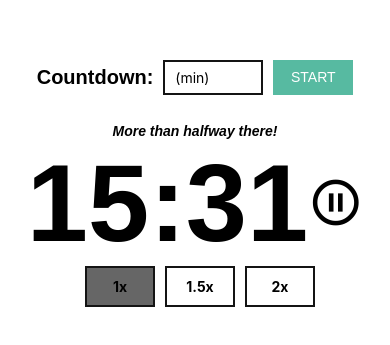
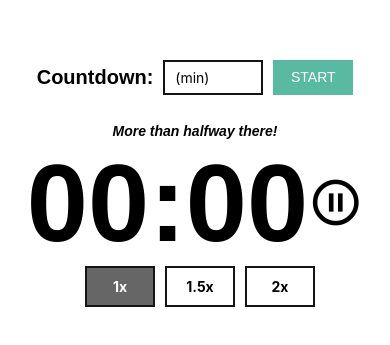
Before and after one commit to men32z/react-native-countdown-timer, a React Native app: screen / in a window 390 px wide. Shown: the part 239-584 px from the top of the page. Built offline with nearby package versions, Linux system fonts and the light colour scheme.

Commit message:
timer and speed working

```diff
--- a/App.js
+++ b/App.js
@@ -6,7 +6,7 @@ import rootReducer from './store/reducers';
 
 const initialState = {
   countdown: {
-    time:'15:31',
+    seconds: 0,
     message: '',
     messageClass: '',
     speed: 1,
--- a/components/CountdownForm.js
+++ b/components/CountdownForm.js
@@ -1,23 +1,67 @@
-import React from 'react';
+import React, {Component} from 'react';
 import {
   Text, TouchableHighlight, View, TextInput
 } from 'react-native';
 import styles from './styles/countdownform';
+import {connect} from 'react-redux';
+import {setSeconds, decrease} from '../store/actions';
 
-const CountdownForm = () => (
+class CountdownForm extends Component{
+  constructor(props){
+    super(props);
+    this.state = {
+      minutes: '',
+    }
+    this.handleClick = this.handleClick.bind(this);
+    this.play = this.play.bind(this);
+  }
+
+  handleClick(){
+    const {setSeconds} = this.props;
+    const {minutes} = this.state;
+    setSeconds(parseInt(minutes * 60));
+    setTimeout(()=>{this.play();}, 100);
+
+  }
+
+  play(){
+    const {decrease, seconds, speed, paused} = this.props;
+
+    if(seconds > 0 && !paused){
+      setTimeout(()=>{
+        decrease();
+        this.play();
+      }, parseInt(1000 / speed));
+    }
+  }
+
+  render(){
+    const {minutes} = this.state;
+    return (
       <View style={styles.container}>
         <Text style={styles.text}>Countdown:</Text>
         <TextInput
           style={styles.input}
           placeholder="(min)"
+          value={minutes}
+          onChangeText={(text) => this.setState({minutes: text.replace(/[^0-9]/g, '')})}
         />
         <TouchableHighlight
           style={styles.button}
-      onPress={() => {
-        alert('You tapped the button!');
-      }}
+          onPress={this.handleClick}
         ><Text style={styles.buttonText}>START</Text></TouchableHighlight>
       </View>
     );
+  }
+}
 
-export default CountdownForm;
+const mapStateToProps = state => ({
+  seconds: state.countdown.seconds,
+  speed: state.countdown.speed,
+});
+const mapDispatchToProps = dispatch => ({
+  setSeconds: (seconds) => dispatch(setSeconds(seconds)),
+  decrease: () => dispatch(decrease())
+});
+
+export default connect(mapStateToProps, mapDispatchToProps)(CountdownForm);
--- a/components/Display.js
+++ b/components/Display.js
@@ -1,7 +1,9 @@
-import React from 'react';
+import React, {Component} from 'react';
 import {connect} from 'react-redux';
 import {Text, View, StyleSheet} from 'react-native';
 import Icon from 'react-native-vector-icons/MaterialIcons';
+import {pauseToggle} from '../store/actions';
+import timer from '../helpers/timer';
 
 const styles = StyleSheet.create({
   container: {
@@ -15,18 +17,31 @@ const styles = StyleSheet.create({
   }
 });
 
-const Display = ({time}) => (
-  <View style={styles.container}>
-    <Text style={styles.time}>{time}</Text>
-    <Icon name="pause-circle-outline" size={55} color="#000"
-      onPress={() => {
-        alert('You tapped the button!');
-      }}
-      />
-  </View>
-);
-// play-circle-outline
+class Display extends Component {
+  constructor(props){
+    super(props);
+    this.handleClick = this.handleClick.bind(this);
+  }
+  handleClick(){
+    const {pauseToggle} = this.props;
+    pauseToggle();
+  }
+  render(){
+    const {time, paused} = this.props;
+    return (
+      <View style={styles.container}>
+        <Text style={styles.time}>{timer.getMinutes(time)}</Text>
+        <Icon name={`${paused ? 'play' : 'pause'}-circle-outline`} size={55} color="#000"
+          onPress={this.handleClick}
+          />
+      </View>
+    );
+  }
+}
 
-const mapStateToProps = state => ({time: state.countdown.time});
-
-export default connect(mapStateToProps)(Display);
+const mapStateToProps = state => ({
+  time: state.countdown.seconds,
+  paused: state.countdown.paused
+});
+const mapDispatchToProps = dispatch => ({pauseToggle: () => dispatch(pauseToggle())});
+export default connect(mapStateToProps, mapDispatchToProps)(Display);
--- a/components/Speed.js
+++ b/components/Speed.js
@@ -1,34 +1,45 @@
 import React, {Component} from 'react';
 import {View, Text, TouchableHighlight } from 'react-native';
 import styles from './styles/speed';
+import {connect} from 'react-redux';
+import {setSpeed} from '../store/actions'
 
 class Speed extends Component {
+    constructor(props){
+      super(props);
+      this.handleClick = this.handleClick.bind(this);
+    }
+
+    handleClick(speed){
+      const {setSpeed} = this.props;
+      setSpeed(speed);
+    }
+
     render(){
+      const {speed} = this.props;
+      const speeds = [1, 1.5, 2].map(x=>(
+        <TouchableHighlight
+          key={x}
+          style={[styles.button, speed === x ? styles.buttonActive : {}]}
+          onPress={() => {
+            this.handleClick(x);
+          }}
+        >
+          <Text style={[styles.text, speed === x ? styles.buttonTextActive : {}]}
+          >{x}x</Text>
+        </TouchableHighlight>
+      ));
+
       return (
         <View style={styles.container}>
-          <TouchableHighlight
-            style={[styles.button, styles.buttonActive]}
-            onPress={() => {
-              alert('You tapped the button!');
-            }}
-          ><Text style={styles.text}>1x</Text></TouchableHighlight>
-          <TouchableHighlight
-            style={[styles.button]}
-            onPress={() => {
-              alert('You tapped the button!');
-            }}
-            title="1.5x"
-          ><Text style={styles.text}>1.5x</Text></TouchableHighlight>
-          <TouchableHighlight
-            style={styles.button}
-            onPress={() => {
-              alert('You tapped the button!');
-            }}
-            title="2x"
-          ><Text style={styles.text}>2x</Text></TouchableHighlight>
+          {speeds}
         </View>
       );
     }
 }
+const mapStateToProps = state => ({speed: state.countdown.speed})
+const mapDispatchToProps = dispatch => ({
+  setSpeed: speed => dispatch(setSpeed(speed))
+});
 
-export default Speed;
+export default connect(mapStateToProps, mapDispatchToProps)(Speed);
--- /dev/null
+++ b/helpers/timer.js
@@ -0,0 +1,10 @@
+const timer = {
+  getMinutes: (x) => {
+    let minutes = Math.floor(x/60).toString();
+    minutes = `${minutes.length===1 ? '0':''}${minutes}`;
+    let seconds = (x%60).toString();
+    seconds = `${seconds.length===1 ? '0':''}${seconds}`;
+    return `${minutes}:${seconds}`
+  },
+}
+export default timer;
--- a/store/actions/index.js
+++ b/store/actions/index.js
@@ -1,4 +1,22 @@
-export const setState = state => ({
+export const setState = payload => ({
   type: 'SET_STATE',
-  state,
+  payload,
 });
+
+export const setSpeed = payload => ({
+  type: 'SET_SPEED',
+  payload,
+});
+
+export const pauseToggle = () => ({
+  type: 'PAUSE_TOGGLE'
+});
+
+export const setSeconds = payload => ({
+  type: 'SET_SECONDS',
+  payload,
+});
+
+export const decrease = () => ({
+  type: 'DECREASE'
+});
--- a/store/reducers/time.js
+++ b/store/reducers/time.js
@@ -1,7 +1,15 @@
 const timeReducer = (state = [], {type, payload}) => {
   switch (type) {
     case 'SET_STATE':
-      return Object.assign(state, {[payload.key] : payload.value});
+      return Object.assign({}, state, {[payload.key] : payload.value});
+    case 'SET_SPEED':
+      return Object.assign({}, state, {speed : payload});
+    case 'PAUSE_TOGGLE':
+      return Object.assign({}, state, {paused : !state.paused});
+    case 'SET_SECONDS':
+      return Object.assign({}, state, {seconds : payload});
+    case 'DECREASE':
+      return Object.assign({}, state, {seconds : state.seconds - 1});
     default:
       return state;
   }
```
Lines whose indentation alone changed are shown as unchanged.
